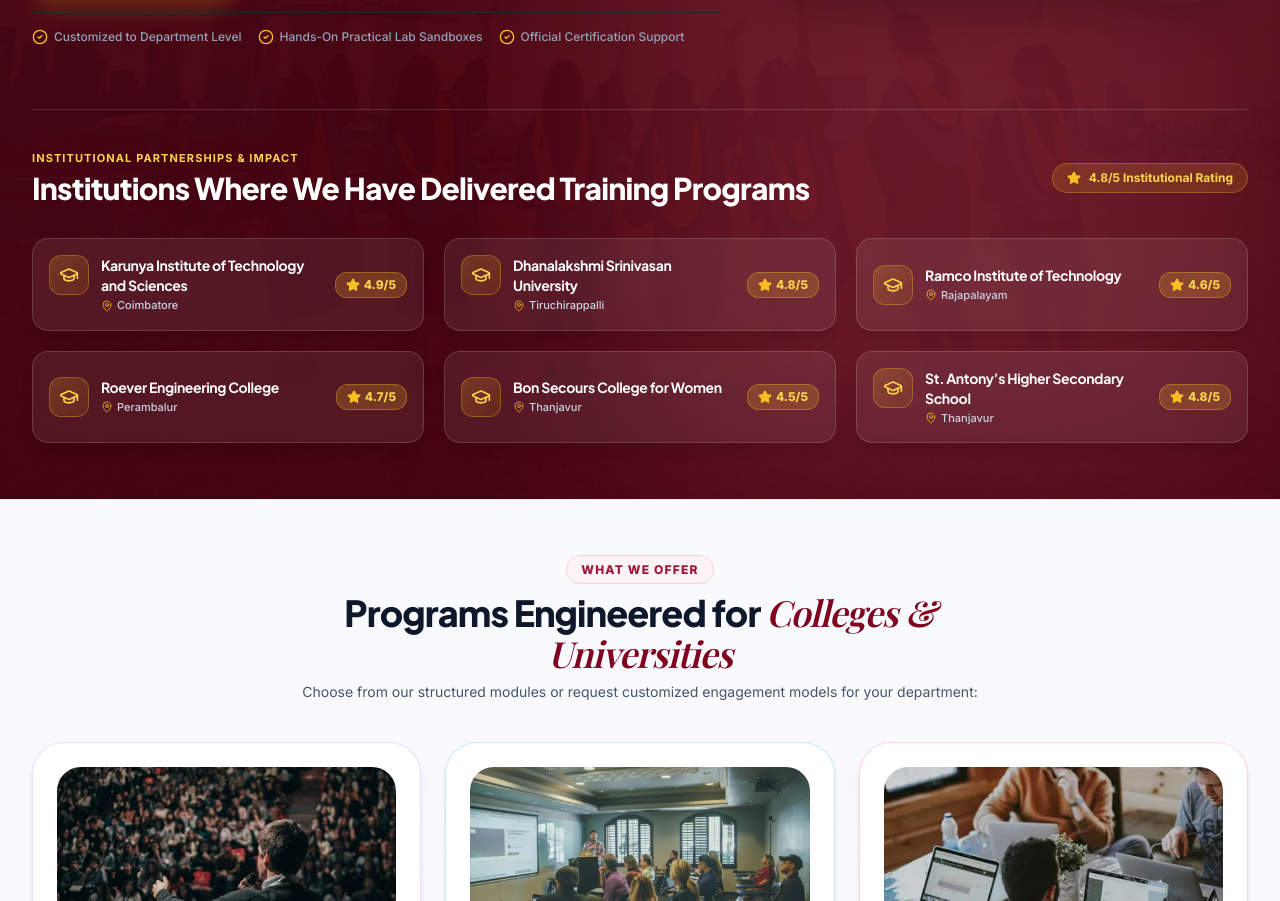
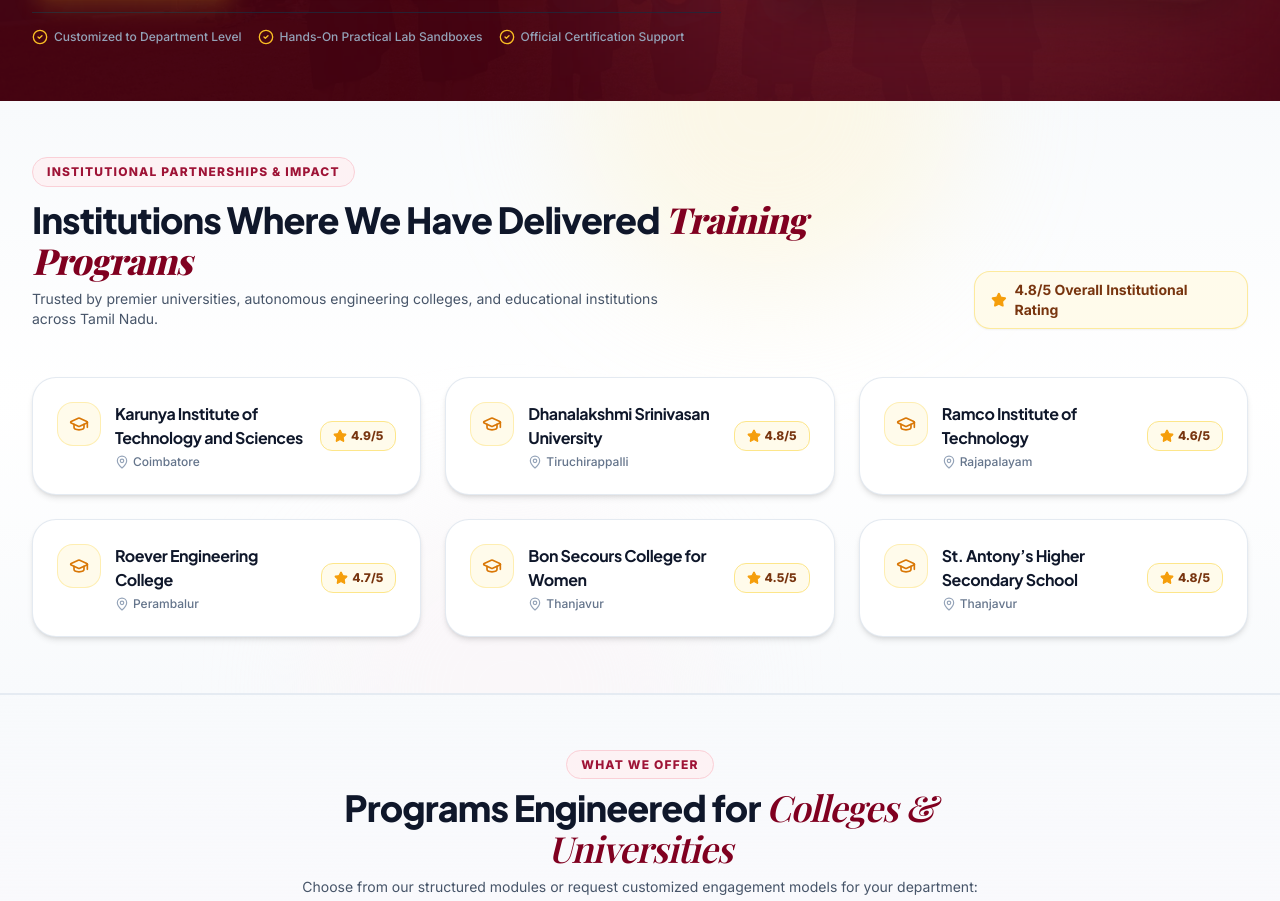
Before and after one commit to DevelUPsolutionz/jbm-course, a Next.js app: page / in a window 1280 px wide. Shown: the part 7537-8438 px from the top of the page. Built offline with nearby package versions, Linux system fonts and the light colour scheme; no server answers; the database is empty; a web font is replaced by a local one.

Commit message:
Move Institutions Delivered to a dedicated standalone section with distinct light background and card styling

```diff
--- a/src/app/page.tsx
+++ b/src/app/page.tsx
@@ -1405,51 +1405,67 @@
                 </div>
               </div>
             </div>
-
-            {/* Institutions Where We Have Delivered Training Programs */}
-            <div className="mt-12 sm:mt-16 pt-8 sm:pt-10 border-t border-white/15">
-              <div className="flex flex-col sm:flex-row sm:items-center justify-between gap-3 mb-6 sm:mb-8">
+          </div>
+        </section>
+
+        {/* ================================================================ */}
+        {/* 7B. INSTITUTIONS WHERE WE HAVE DELIVERED TRAINING PROGRAMS        */}
+        {/* ================================================================ */}
+        <section id="delivered-institutions" className="py-14 sm:py-18 bg-gradient-to-b from-slate-50 via-white to-slate-50 border-b border-slate-200/80 relative overflow-hidden">
+          {/* Subtle background ambient glows */}
+          <div className="absolute inset-0 pointer-events-none">
+            <div className="absolute top-0 right-1/4 w-96 h-96 bg-amber-100/40 rounded-full blur-3xl -translate-y-1/2"></div>
+            <div className="absolute bottom-0 left-1/4 w-96 h-96 bg-maroon-50/40 rounded-full blur-3xl translate-y-1/2"></div>
+          </div>
+
+          <div className="max-w-7xl mx-auto px-4 sm:px-6 lg:px-8 relative z-10">
+            <div className="flex flex-col md:flex-row md:items-end justify-between gap-4 mb-8 sm:mb-12">
               <div>
-                  <span className="text-[11px] font-bold tracking-widest text-amber-300 uppercase block mb-1">
-                    Institutional Partnerships & Impact
-                  </span>
-                  <h3 className="text-2xl sm:text-3xl font-extrabold text-white tracking-tight">
-                    Institutions Where We Have Delivered Training Programs
-                  </h3>
-                </div>
-                <div className="inline-flex items-center gap-2 px-3.5 py-1.5 rounded-full bg-amber-400/15 border border-amber-400/30 text-amber-300 text-xs font-bold w-fit shadow-sm">
-                  <Star className="w-3.5 h-3.5 fill-amber-400 text-amber-400" />
-                  <span>4.8/5 Institutional Rating</span>
-                </div>
-              </div>
-
-              <div className="grid grid-cols-1 sm:grid-cols-2 lg:grid-cols-3 gap-4 sm:gap-5">
+                <span className="text-xs font-extrabold uppercase tracking-widest text-maroon-700 bg-maroon-50 px-3.5 py-1.5 rounded-full border border-maroon-200 inline-block mb-3">
+                  INSTITUTIONAL PARTNERSHIPS & IMPACT
+                </span>
+                <h2 className="text-2xl sm:text-3xl lg:text-4xl font-extrabold text-slate-900 tracking-tight">
+                  Institutions Where We Have Delivered{" "}
+                  <span className="text-maroon-800 font-serif italic">Training Programs</span>
+                </h2>
+                <p className="text-xs sm:text-sm text-slate-600 mt-2 max-w-2xl leading-relaxed">
+                  Trusted by premier universities, autonomous engineering colleges, and educational institutions across Tamil Nadu.
+                </p>
+              </div>
+
+              <div className="inline-flex items-center gap-2 px-4 py-2 rounded-2xl bg-amber-50 border border-amber-200/80 text-amber-900 text-xs sm:text-sm font-bold w-fit shadow-sm">
+                <Star className="w-4 h-4 fill-amber-500 text-amber-500" />
+                <span>4.8/5 Overall Institutional Rating</span>
+              </div>
+            </div>
+
+            <div className="grid grid-cols-1 sm:grid-cols-2 lg:grid-cols-3 gap-5 sm:gap-6">
               {INSTITUTIONS_DELIVERED.map((inst, idx) => (
                 <div
                   key={idx}
-                    className="flex items-center justify-between gap-3 p-4 sm:p-4.5 rounded-2xl bg-white/[0.08] hover:bg-white/[0.12] border border-white/15 hover:border-amber-400/40 shadow-lg backdrop-blur-sm transition-all duration-300 hover:-translate-y-1 group"
+                  className="p-5 sm:p-6 rounded-3xl bg-white border border-slate-200/90 hover:border-amber-400/80 shadow-md hover:shadow-xl transition-all duration-300 hover:-translate-y-1 group flex items-center justify-between gap-3.5"
                 >
-                    <div className="flex items-start gap-3 min-w-0">
-                      <div className="w-10 h-10 rounded-xl bg-gradient-to-br from-amber-400/20 to-amber-500/10 border border-amber-400/30 flex items-center justify-center flex-shrink-0 text-amber-300 group-hover:scale-105 transition-transform">
+                  <div className="flex items-start gap-3.5 min-w-0">
+                    <div className="w-11 h-11 rounded-2xl bg-amber-50 border border-amber-200/60 flex items-center justify-center flex-shrink-0 text-amber-600 group-hover:scale-105 transition-transform group-hover:bg-amber-100">
                       <GraduationCap className="w-5 h-5" />
                     </div>
                     <div className="min-w-0">
-                        <h4 className="text-xs sm:text-sm font-bold text-white leading-snug group-hover:text-amber-200 transition-colors">
+                      <h3 className="text-sm sm:text-base font-bold text-slate-900 leading-snug group-hover:text-maroon-800 transition-colors">
                         {inst.name}
-                        </h4>
-                        <span className="text-[11px] text-slate-300 flex items-center gap-1 mt-0.5 font-medium">
-                          <MapPin className="w-3 h-3 text-amber-400/80 flex-shrink-0" />
+                      </h3>
+                      <span className="text-xs text-slate-500 flex items-center gap-1 mt-1 font-medium">
+                        <MapPin className="w-3.5 h-3.5 text-slate-400 flex-shrink-0" />
                         <span>{inst.location}</span>
                       </span>
                     </div>
                   </div>
-                    <div className="flex items-center gap-1 px-2.5 py-1 rounded-xl bg-amber-400/20 border border-amber-400/35 text-amber-300 text-xs font-extrabold flex-shrink-0">
-                      <Star className="w-3.5 h-3.5 fill-amber-400 text-amber-400" />
+
+                  <div className="flex items-center gap-1 px-3 py-1.5 rounded-xl bg-amber-50 border border-amber-200 text-amber-900 text-xs font-extrabold flex-shrink-0">
+                    <Star className="w-3.5 h-3.5 fill-amber-500 text-amber-500" />
                     <span>{inst.rating.toFixed(1)}/5</span>
                   </div>
                 </div>
               ))}
-              </div>
             </div>
           </div>
         </section>
```
Lines whose indentation alone changed are shown as unchanged.
